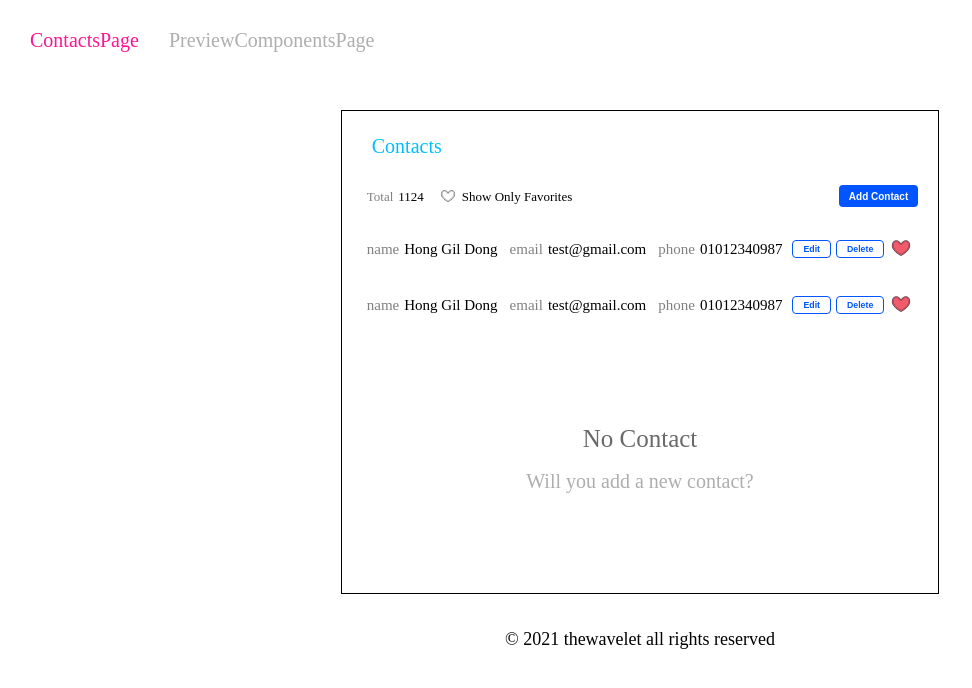
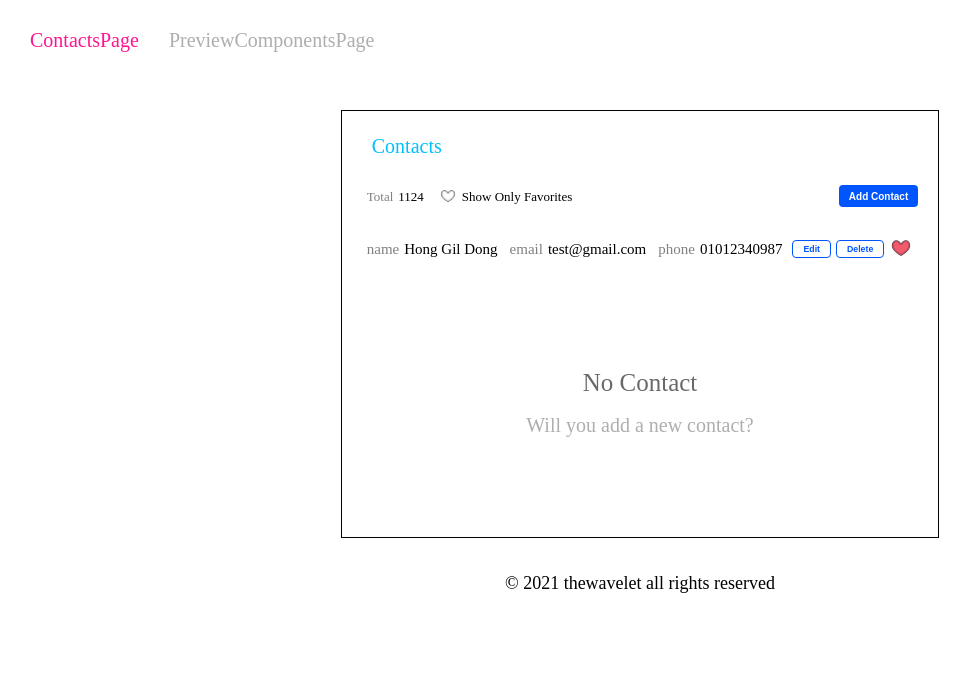
Before and after one commit to dmk3141618/contacts-toolkit, a React (Create React App) app in the folder contacts/: page /ContactsPage in a window 1280 px wide. Shown: the top 688 px of the page, without its empty margins (0-972 px from the left). Built offline with nearby package versions, Linux system fonts and the light colour scheme.

Commit message:
refactor(ContactsPage): scss to styled-components

```diff
--- a/contacts/src/pages/ContactsPage/ContactsPage.module.scss
+++ /dev/null
@@ -1,207 +0,0 @@
-@import "src/assets/styles/variables.scss";
-
-.pageWrap {
-  display: flex;
-  flex-direction: column;
-  justify-content: center;
-  align-items: center;
-  padding: 1.0rem;
-  min-height: 40.0rem;
-  min-width: 420px;
-}
-
-.appBlock {
-  margin-top: 4rem;
-  border: 1px solid black;
-  padding: 1rem;
-}
-
-.titleWrap {
-  height: 5rem;
-  width: 100%;
-  display: flex;
-  flex-direction: row;
-  justify-content: flex-start;
-  align-items: center;
-
-  .title {
-    margin-left: 2rem;
-    font-size: 2rem;
-    font-weight: 500;
-    color: map-get($color, deepBlue);
-  }
-}
-
-.controlsWrap {
-  height: 5rem;
-  width: 100%;
-  display: flex;
-  flex-direction: row;
-  align-items: center;
-  justify-content: space-between;
-
-  .controlInfosWrap {
-    height: 100%;
-    display: inline-flex;
-    flex-direction: row;
-    align-items: center;
-    justify-content: flex-start;
-
-    .controlTotal {
-      margin-left: 1.5rem;
-      font-size: 1.3rem;
-      label {
-        color: map-get($color, grayBase);
-      }
-      span {
-        margin-left: 5px;
-      }
-    }
-
-    .controlSortBy {
-      margin-left: 1.5rem;
-      font-size: 1.3rem;
-      label {
-        color: map-get($color, grayBase);
-      }
-      span {
-        margin-left: 5px;
-      }
-    }
-
-    .controlFavorites {
-      margin-left: 1.5rem;
-      font-size: 1.3rem;
-      display: inline-flex;
-      flex-direction: row;
-      align-items: center;
-      .iconWrap {
-        display: inline-flex;
-        align-items: center;
-        justify-content: center;
-        .icon {
-          width: 1.8rem;
-          height: 1.8rem;
-        }
-      }
-      .text {
-        margin-left: 5px;
-      }
-    }
-  }
-
-  .controlBtnsWrap {
-    height: 100%;
-    display: inline-flex;
-    flex-direction: row;
-    align-items: center;
-    justify-content: flex-end;
-    & > * {
-      margin-right: 1rem;
-    }
-  }
-}
-
-.listWrap {
-  width: 100%;
-  .list {
-    width: 100%;
-    .listItem {
-      width: 100%;
-      display: flex;
-      flex-direction: row;
-      align-items: center;
-      .listItemContent {
-        width: 100%;
-        display: flex;
-        flex-direction: row;
-        align-items: center;
-        justify-content: space-between;
-        flex-wrap: wrap;
-        padding: 10px;
-        .listItemContentFieldsWrap {
-          height: 100%;
-          display: inline-flex;
-          flex-direction: row;
-          align-items: center;
-          justify-content: flex-start;
-          padding: 5px;
-          & > * + * {
-            margin-left: 1.2rem;
-          }
-          @include media(desktop) {
-
-          }
-          @include media(tablet) {
-
-          }
-          @include media(phone) {
-            flex: 1 0 100%;
-          }
-          .listItemContentField {
-            font-size: 1.5rem;
-            > label {
-              color: map-get($color, grayBase);
-            }
-            > span {
-              margin-left: 5px;
-            }
-          }
-        }
-        .listItemBtnsWrap {
-          height: 100%;
-          display: inline-flex;
-          flex-direction: row;
-          align-items: center;
-          justify-content: flex-end;
-          padding: 5px;
-          & > * + * {
-            margin-left: 0.5rem;
-          }
-        }
-      }
-    }
-  }
-  .emptyWrap {
-    width: 100%;
-    padding: 2rem;
-    min-height: 250px;
-    display: flex;
-    flex-direction: column;
-    justify-content: center;
-    align-items: center;
-    .emptyTitle {
-      font-size: 2.5rem;
-      color: map-get($color, grayDark);
-    }
-    .emptyText {
-      font-size: 2rem;
-      margin-top: 2rem;
-      color: map-get($color, grayLight);
-    }
-  }
-}
-
-.contactFormWrap {
-  .contactForm {
-    padding: 1rem;
-    .field {
-      padding: 1rem;
-      label {
-        display: block;
-        color: map-get($color, grayBase)
-      }
-      input {
-        display: block;
-        padding: 7px 10px;
-        width: 100%;
-        max-width: 700px;
-        margin-top: 5px;
-      }
-      .error {
-        color: map-get($color, error);
-        margin-top: 5px;
-      }
-    }
-  }
-}
--- a/contacts/src/pages/ContactsPage/index.tsx
+++ b/contacts/src/pages/ContactsPage/index.tsx
@@ -1,6 +1,5 @@
 import React, {useCallback, useRef, useState} from 'react';
 import {RouteComponentProps} from 'react-router-dom';
-import styles from '~/pages/ContactsPage/ContactsPage.module.scss';
 import Button from '~/common/component/Button';
 import Icon from '~/common/component/Icon';
 import Dialog from '~/common/component/Dialog';
@@ -8,6 +7,210 @@ import DialogFull from '~/common/component/DialogFull';
 import {useForm} from 'react-hook-form';
 import * as yup from 'yup';
 import {yupResolver} from '@hookform/resolvers/yup';
+import styled from 'styled-components';
+
+const PageWrap = styled.div`
+  display: flex;
+  flex-direction: column;
+  justify-content: center;
+  align-items: center;
+  padding: 1rem;
+  min-height: 40rem;
+  min-width: 420px;
+`;
+
+const AppBlock = styled.div`
+  margin-top: 4rem;
+  border: 1px solid black;
+  padding: 1rem;
+`;
+
+const Title = styled.div`
+  height: 5rem;
+  width: 100%;
+  display: flex;
+  flex-direction: row;
+  justify-content: flex-start;
+  align-items: center;
+
+  .title {
+    margin-left: 2rem;
+    font-size: 2rem;
+    font-weight: 500;
+    color: ${props => props.theme.color.deepBlue};
+  }
+`;
+
+const Controls = styled.div`
+  height: 5rem;
+  width: 100%;
+  display: flex;
+  flex-direction: row;
+  align-items: center;
+  justify-content: space-between;
+
+  .controlInfosWrap {
+    height: 100%;
+    display: inline-flex;
+    flex-direction: row;
+    align-items: center;
+    justify-content: flex-start;
+
+    .controlTotal {
+      margin-left: 1.5rem;
+      font-size: 1.3rem;
+      label {
+        color: ${props => props.theme.color.grayBase};
+      }
+      span {
+        margin-left: 5px;
+      }
+    }
+
+    .controlSortBy {
+      margin-left: 1.5rem;
+      font-size: 1.3rem;
+      label {
+        color: ${props => props.theme.color.grayBase};
+      }
+      span {
+        margin-left: 5px;
+      }
+    }
+
+    .controlFavorites {
+      margin-left: 1.5rem;
+      font-size: 1.3rem;
+      display: inline-flex;
+      flex-direction: row;
+      align-items: center;
+      .iconWrap {
+        display: inline-flex;
+        align-items: center;
+        justify-content: center;
+        .icon {
+          width: 1.8rem;
+          height: 1.8rem;
+        }
+      }
+      .text {
+        margin-left: 5px;
+      }
+    }
+  }
+
+  .controlBtnsWrap {
+    height: 100%;
+    display: inline-flex;
+    flex-direction: row;
+    align-items: center;
+    justify-content: flex-end;
+    & > * {
+      margin-right: 1rem;
+    }
+  }
+`;
+
+const ContactListWrap = styled.div`
+  width: 100%;
+`;
+const ContactList = styled.ul`
+  width: 100%;
+`;
+const ContactListItem = styled.li`
+  width: 100%;
+  display: flex;
+  flex-direction: row;
+  align-items: center;
+  .listItemContent {
+    width: 100%;
+    display: flex;
+    flex-direction: row;
+    align-items: center;
+    justify-content: space-between;
+    flex-wrap: wrap;
+    padding: 10px;
+    .listItemContentFieldsWrap {
+      height: 100%;
+      display: inline-flex;
+      flex-direction: row;
+      align-items: center;
+      justify-content: flex-start;
+      padding: 5px;
+      & > * + * {
+        margin-left: 1.2rem;
+      }
+
+      ${props => props.theme.media.desktop} {
+      }
+      ${props => props.theme.media.tablet} {
+      }
+      ${props => props.theme.media.phone} {
+        flex: 1 0 100%;
+      }
+      .listItemContentField {
+        font-size: 1.5rem;
+        > label {
+          color: ${props => props.theme.color.grayBase};
+        }
+        > span {
+          margin-left: 5px;
+        }
+      }
+    }
+    .listItemBtnsWrap {
+      height: 100%;
+      display: inline-flex;
+      flex-direction: row;
+      align-items: center;
+      justify-content: flex-end;
+      padding: 5px;
+      & > * + * {
+        margin-left: 0.5rem;
+      }
+    }
+  }
+`;
+const ContactListEmpty = styled.div`
+  width: 100%;
+  padding: 2rem;
+  min-height: 250px;
+  display: flex;
+  flex-direction: column;
+  justify-content: center;
+  align-items: center;
+  .emptyTitle {
+    font-size: 2.5rem;
+    color: ${props => props.theme.color.grayDark};
+  }
+  .emptyText {
+    font-size: 2rem;
+    margin-top: 2rem;
+    color: ${props => props.theme.color.grayLight};
+  }
+`;
+
+const ContactForm = styled.div`
+  padding: 1rem;
+  .field {
+    padding: 1rem;
+    label {
+      display: block;
+      color: ${props => props.theme.color.grayBase};
+    }
+    input {
+      display: block;
+      padding: 7px 10px;
+      width: 100%;
+      max-width: 700px;
+      margin-top: 5px;
+    }
+    .error {
+      color: ${props => props.theme.color.error};
+      margin-top: 5px;
+    }
+  }
+`;
 
 interface ContactFormValuesType {
   name: string;
@@ -65,53 +268,53 @@ function ContactsPage({}: Props) {
   });
 
   return (
-    <div className={styles.pageWrap}>
-      <div className={styles.appBlock}>
-        <div className={styles.titleWrap}>
-          <div className={styles.title}>Contacts</div>
-        </div>
-        <div className={styles.controlsWrap}>
-          <div className={styles.controlInfosWrap}>
-            <div className={styles.controlTotal}>
+    <PageWrap>
+      <AppBlock>
+        <Title>
+          <div className="title">Contacts</div>
+        </Title>
+        <Controls>
+          <div className="controlInfosWrap">
+            <div className="controlTotal">
               <label>Total</label>
               <span>1124</span>
             </div>
-            {/*<div className={styles.controlSortBy}>*/}
+            {/*<div className="controlSortBy">*/}
             {/*  <label>Sort By</label>*/}
             {/*  <span>created</span>*/}
             {/*</div>*/}
-            <div className={styles.controlFavorites}>
-              <div className={styles.iconWrap}>
-                <Icon className={styles.icon} icon={'heartBlank'} />
+            <div className="controlFavorites">
+              <div className="iconWrap">
+                <Icon className="icon" icon={'heartBlank'} />
               </div>
-              <div className={styles.text}>Show Only Favorites</div>
+              <div className="text">Show Only Favorites</div>
             </div>
           </div>
-          <div className={styles.controlBtnsWrap}>
+          <div className="controlBtnsWrap">
             <Button size={'medium'} onClick={onClickContactForm}>
               Add Contact
             </Button>
           </div>
-        </div>
-        <div className={styles.listWrap}>
-          <ul className={styles.list}>
-            <li className={styles.listItem}>
-              <div className={styles.listItemContent}>
-                <div className={styles.listItemContentFieldsWrap}>
-                  <div className={styles.listItemContentField}>
+        </Controls>
+        <ContactListWrap>
+          <ContactList>
+            <ContactListItem>
+              <div className="listItemContent">
+                <div className="listItemContentFieldsWrap">
+                  <div className="listItemContentField">
                     <label>name</label>
                     <span>Hong Gil Dong</span>
                   </div>
-                  <div className={styles.listItemContentField}>
+                  <div className="listItemContentField">
                     <label>email</label>
                     <span>test@gmail.com</span>
                   </div>
-                  <div className={styles.listItemContentField}>
+                  <div className="listItemContentField">
                     <label>phone</label>
                     <span>01012340987</span>
                   </div>
                 </div>
-                <div className={styles.listItemBtnsWrap}>
+                <div className="listItemBtnsWrap">
                   <Button size={'small'} outline={true}>
                     Edit
                   </Button>
@@ -123,43 +326,14 @@ function ContactsPage({}: Props) {
                   </div>
                 </div>
               </div>
-            </li>
-            <li className={styles.listItem}>
-              <div className={styles.listItemContent}>
-                <div className={styles.listItemContentFieldsWrap}>
-                  <div className={styles.listItemContentField}>
-                    <label>name</label>
-                    <span>Hong Gil Dong</span>
-                  </div>
-                  <div className={styles.listItemContentField}>
-                    <label>email</label>
-                    <span>test@gmail.com</span>
-                  </div>
-                  <div className={styles.listItemContentField}>
-                    <label>phone</label>
-                    <span>01012340987</span>
-                  </div>
-                </div>
-                <div className={styles.listItemBtnsWrap}>
-                  <Button size={'small'} outline={true}>
-                    Edit
-                  </Button>
-                  <Button size={'small'} outline={true} onClick={onClickDeleteConfirm}>
-                    Delete
-                  </Button>
-                  <div>
-                    <Icon icon={'heartFill'} />
-                  </div>
-                </div>
-              </div>
-            </li>
-          </ul>
-          <div className={styles.emptyWrap}>
-            <div className={styles.emptyTitle}>No Contact</div>
-            <div className={styles.emptyText}>Will you add a new contact?</div>
-          </div>
-        </div>
-      </div>
+            </ContactListItem>
+          </ContactList>
+          <ContactListEmpty>
+            <div className="emptyTitle">No Contact</div>
+            <div className="emptyText">Will you add a new contact?</div>
+          </ContactListEmpty>
+        </ContactListWrap>
+      </AppBlock>
       <Dialog
         title="Delete"
         confirmText="Delete"
@@ -178,29 +352,27 @@ function ContactsPage({}: Props) {
         onCancel={onCancelContactForm}
         visible={showContactFormDialog}
       >
-        <div className={styles.contactFormWrap}>
-          <div className={styles.contactForm}>
+        <ContactForm>
           <form ref={contactForm} onSubmit={onSubmitContactForm}>
-              <div className={styles.field}>
+            <div className="field">
               <label htmlFor="name">Name</label>
               <input id="name" {...register('name')} autoComplete="off" />
-                <div className={styles.error}>{errors.name?.message}</div>
+              <div className="error">{errors.name?.message}</div>
             </div>
-              <div className={styles.field}>
+            <div className="field">
               <label htmlFor="email">Email</label>
               <input id="email" {...register('email')} autoComplete="off" />
-                <div className={styles.error}>{errors.email?.message}</div>
+              <div className="error">{errors.email?.message}</div>
             </div>
-              <div className={styles.field}>
+            <div className="field">
               <label htmlFor="phone">Phone</label>
               <input id="phone" {...register('phone')} autoComplete="off" />
-                <div className={styles.error}>{errors.phone?.message}</div>
+              <div className="error">{errors.phone?.message}</div>
             </div>
           </form>
-          </div>
-        </div>
+        </ContactForm>
       </DialogFull>
-    </div>
+    </PageWrap>
   );
 }
 
```
Lines whose indentation alone changed are shown as unchanged.
